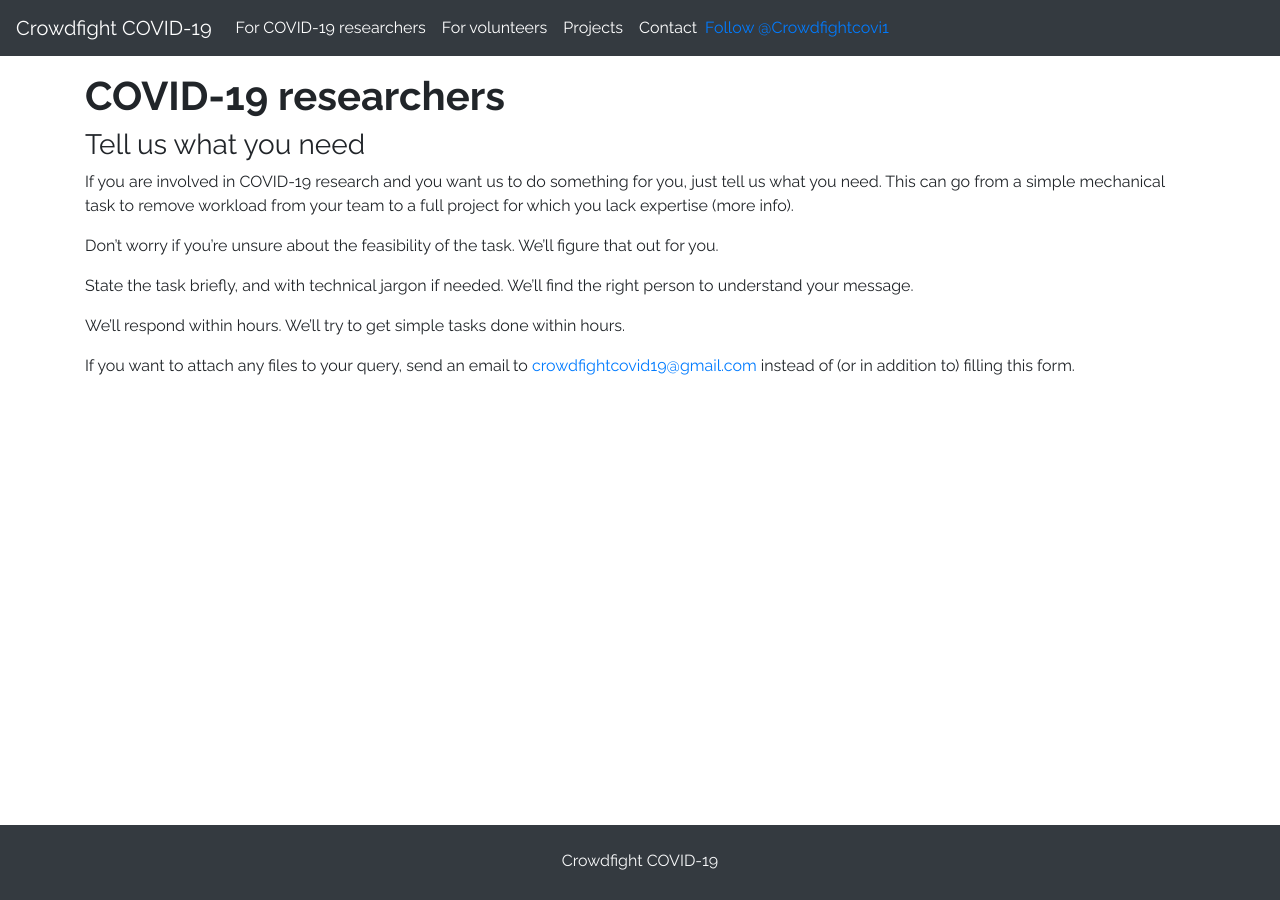
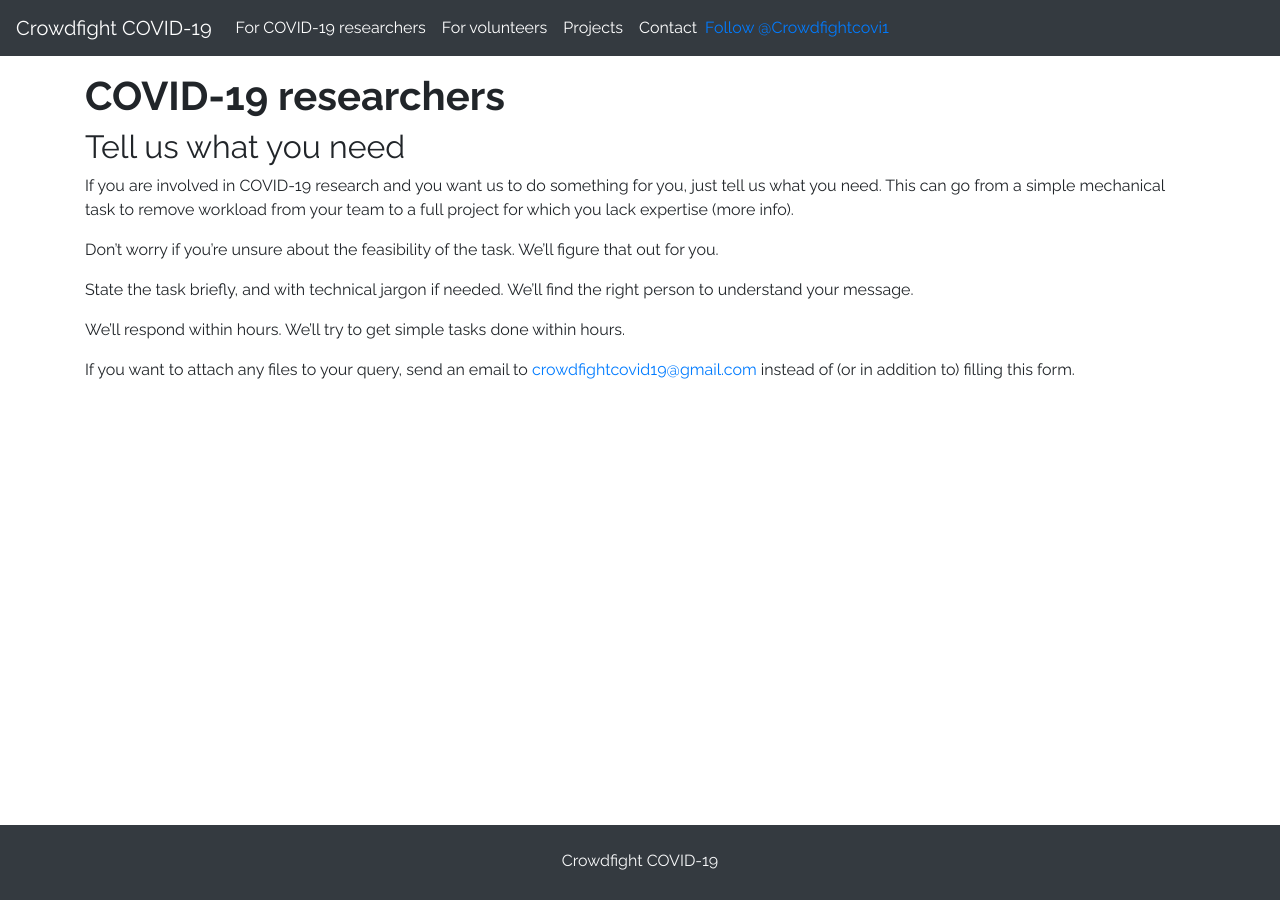
Before and after one commit to crowdfightcovid19/crowdfight-concept, a Jekyll site: the page built from covid19researchers.md, in a window 1280 px wide. Built offline with Jekyll 4.4.1, drawn with Linux system fonts in a browser that asks for light colours; nearby versions of some CDN libraries; comment, search, counter and statistics services are not loaded; our own code applies the rules of GitHub Pages for plain Markdown files.

```diff
--- a/covid19researchers.md
+++ b/covid19researchers.md
@@ -4,7 +4,7 @@ layout: default
 
 # COVID-19 researchers
 
-### Tell us what you need
+## Tell us what you need
 
 If you are involved in COVID-19 research and you want us to do something for you, just tell us what you need. This can go from a simple mechanical task to remove workload from your team to a full project for which you lack expertise (more info).
 
```
